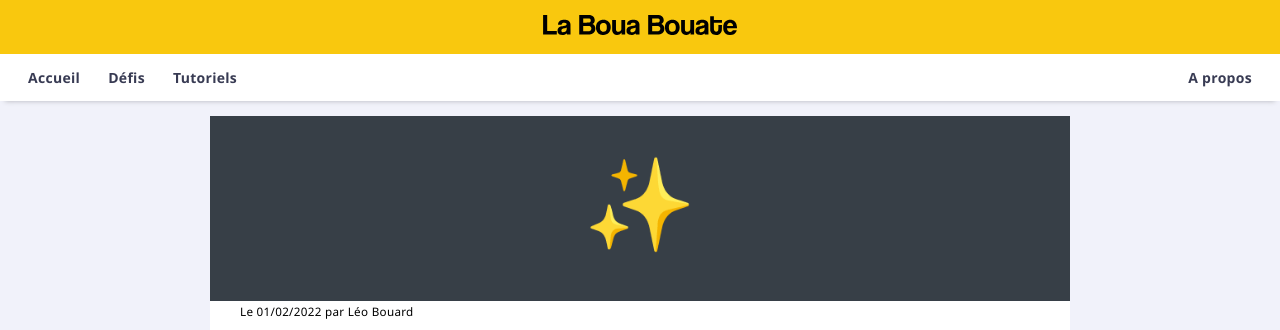
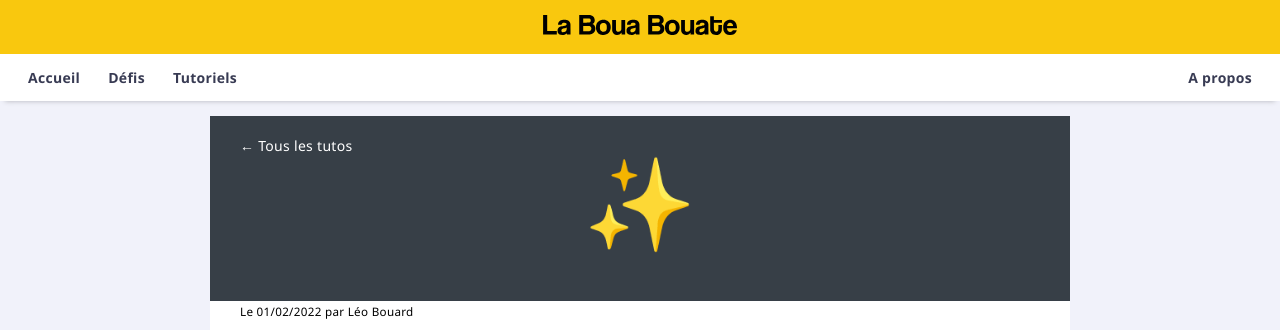
Before and after one commit to leobouard/leobouard.github.io, a Jekyll site: the page built from _posts/2022-02-01-reporting-email.md, in a window 1280 px wide. Shown: the top 330 px of the page. Built offline with Jekyll 4.4.1, drawn with Linux system fonts in a browser that asks for light colours.

Commit message:
Update post.html

```diff
--- a/_layouts/post.html
+++ b/_layouts/post.html
@@ -3,8 +3,14 @@ layout: default
 ---
 
 {% if page.tags contains "challenges" %}
-<div style="text-align: left; position: absolute; z-index: 3; margin-top: 5px; margin-left: 5px;">
+<div style="text-align: left; position: absolute; z-index: 3; margin-top: 5px;">
     <a href="/challenges" style="color: #fff;">← Tous les défis</a>
+</div>
+{% endif %}
+
+{% if page.tags contains "howto" %}
+<div style="text-align: left; position: absolute; z-index: 3; margin-top: 5px;">
+    <a href="/howto" style="color: #fff;">← Tous les tutos</a>
 </div>
 {% endif %}
 
```
